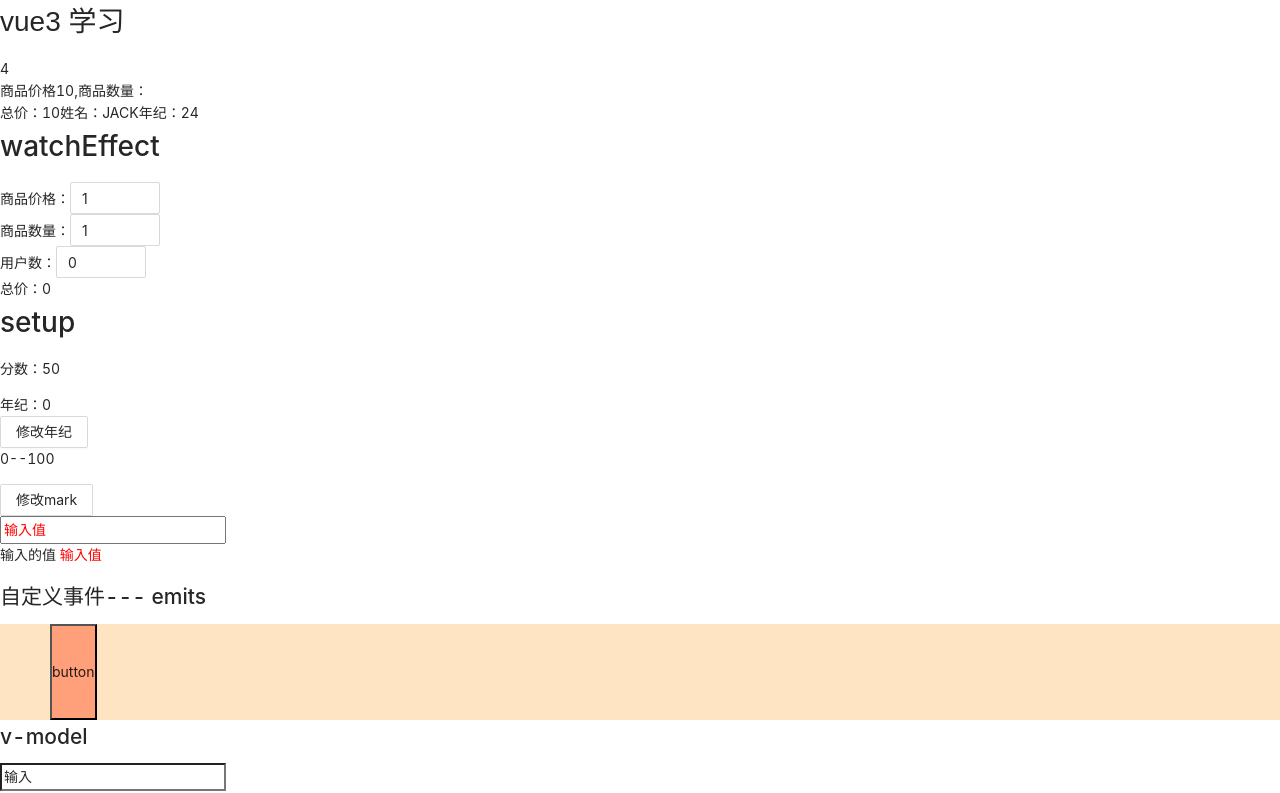
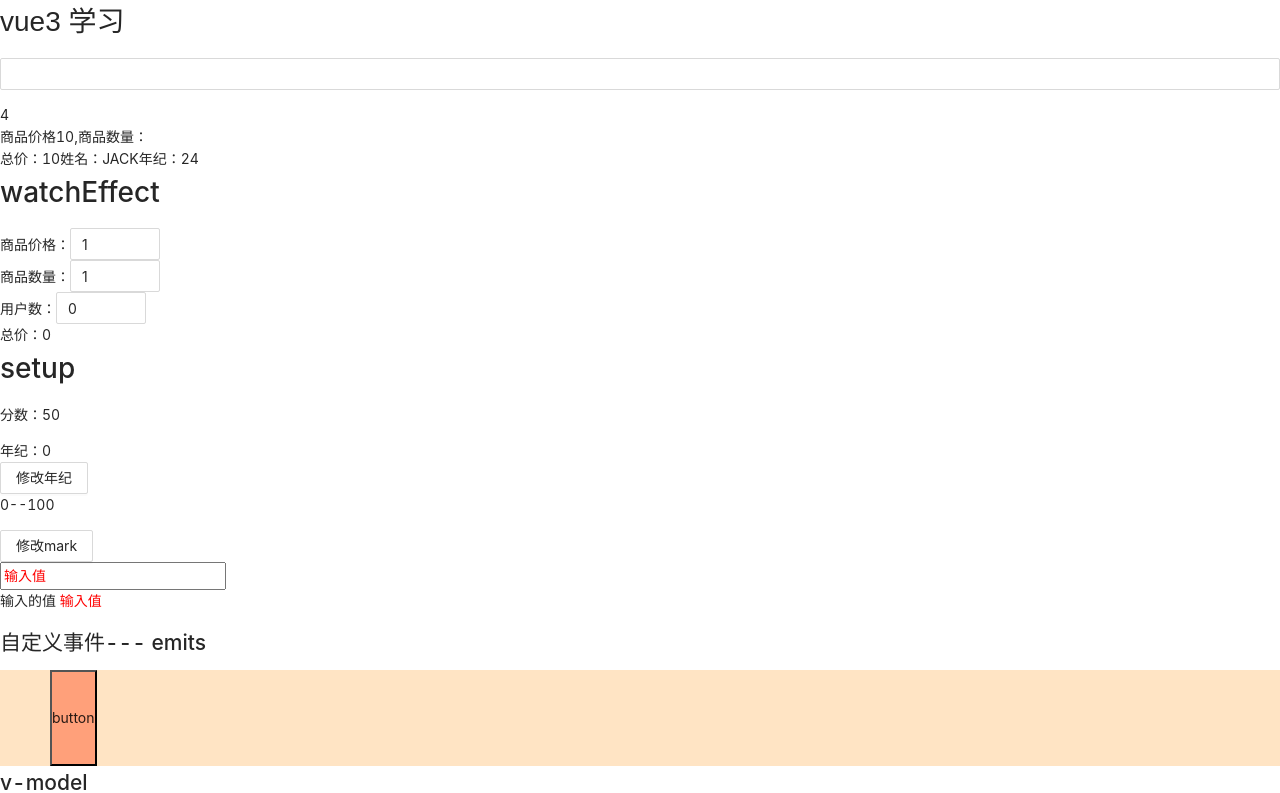
Before and after one commit to jackchoumine/vue3-experiment, a Vue app: page / in a window 1280 px wide. Shown: the top 793 px of the page. Built offline with nearby package versions, Linux system fonts and the light colour scheme.

Commit message:
wip: 添加搜索

```diff
--- a/src/App.vue
+++ b/src/App.vue
@@ -7,6 +7,7 @@
 -->
 <template>
   <h1>vue3 学习</h1>
+  <SearchCom />
   <WatchTest />
   <WatchEffect />
   <SetupOne :mark="mark"></SetupOne>
--- a/src/components/index.js
+++ b/src/components/index.js
@@ -16,6 +16,7 @@
 import MyButton from './MyButton.vue'
 import MyModelTwo from './MyModelTwo.vue'
 import MyModel from './MyModel.vue'
+import SearchCom from './search/index.vue'
 const components = [
   WatchTest,
   WatchEffect,
@@ -28,6 +29,7 @@
   MyButton,
   MyModelTwo,
   MyModel,
+  SearchCom,
 ]
 // export const registerComponents = app => {
 //   components.forEach(component => {
--- /dev/null
+++ b/src/components/search/index.vue
@@ -0,0 +1,33 @@
+<template>
+  <div>
+    <a-input type="text" @change="onChange" v-model:value="input"></a-input>
+    <ul>
+      <!-- <li v-for="item in "></li> -->
+    </ul>
+  </div>
+</template>
+<script>
+import { ref, toRaw, reactive, watch, computed } from 'vue'
+export default {
+  name: 'SearchCom',
+  components: {},
+  setup(props, { emit, attrs, slots }) {
+    const originNames = [
+      { id: 1, isFixSearch: true, value: 'name1' },
+      { id: 2, isFixSearch: true, value: 'name2' },
+      { id: 3, isFixSearch: true, value: 'name3' },
+      { id: 4, isFixSearch: true, value: 'name4' },
+      { id: 5, isFixSearch: true, value: 'name5' },
+    ]
+    const input = ref('')
+    const onChange = value => {
+      console.log(toRaw(input))
+      console.log(input.value)
+      console.log(toRaw(input.value))
+    }
+    return { input, onChange }
+  },
+}
+</script>
+<style scoped lang="scss">
+</style>
```
